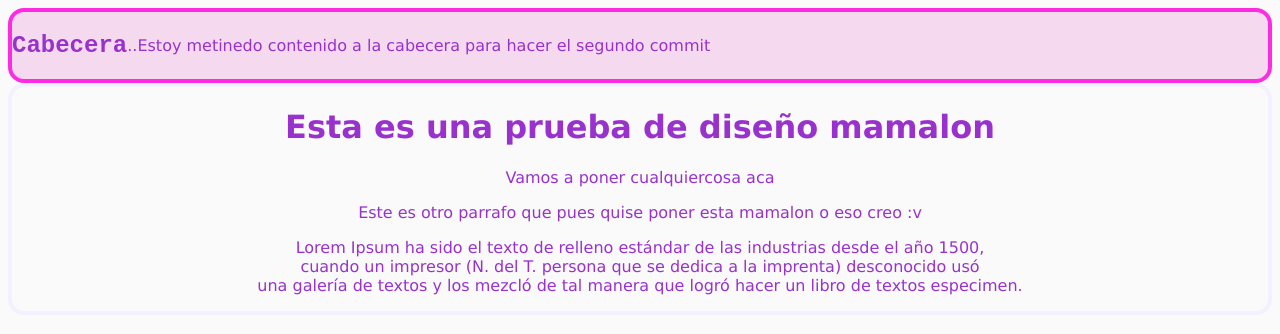
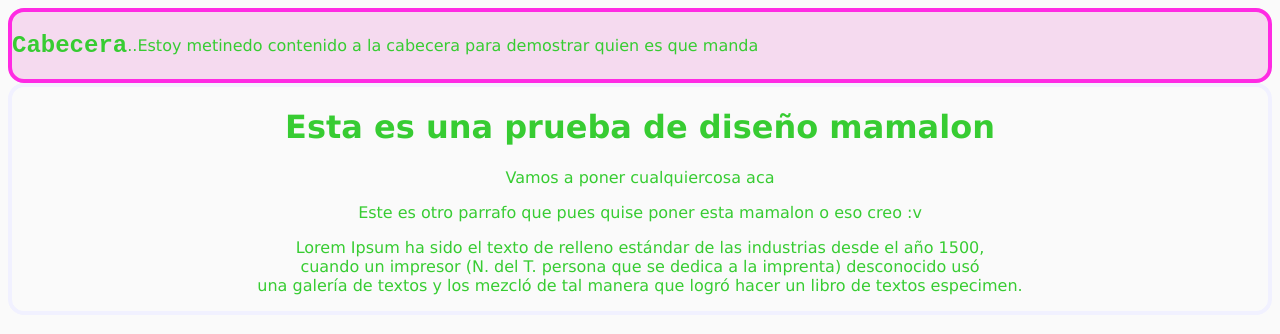
Before and after one commit to brayan-wq/pruebaplatzi, a plain HTML site: page index.html in a window 1280 px wide. Drawn offline with Linux system fonts and the light colour scheme.

Commit message:
cambio de color de txt y de la cabecera

```diff
--- a/css/estilos.css
+++ b/css/estilos.css
@@ -1,6 +1,6 @@
 body{
     text-align: center;
-    color: darkorchid;
+    color: rgb(55, 204, 50);
     background-color: rgb(250, 250, 250);
     font-family: 'Lucida Sans', 'Lucida Sans Regular', 'Lucida Grande', 'Lucida Sans Unicode', Geneva, Verdana, sans-serif;
 }
--- a/index.html
+++ b/index.html
@@ -9,7 +9,7 @@
         <h2>Cabecera</h2>
     <p>.</p>
     <p>.</p>
-     <p>Estoy metinedo contenido a la cabecera para hacer el segundo commit</p>
+     <p>Estoy metinedo contenido a la cabecera para demostrar quien es que manda</p>
     </div>
     <div id="Container">
         <h1>Esta es una prueba de diseño mamalon</h1>
```
